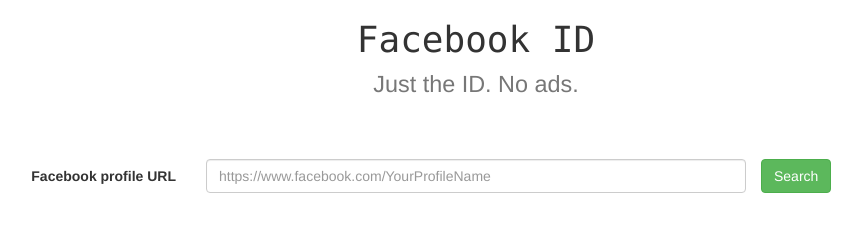
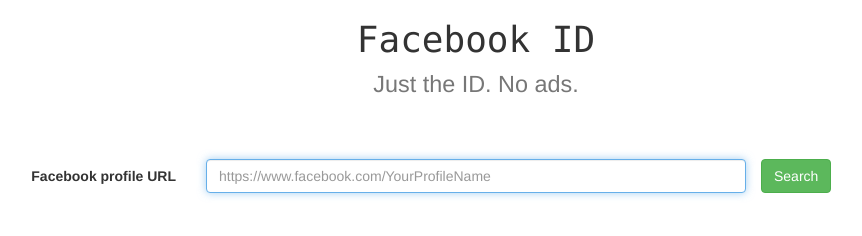
Before and after one commit to Varal7/fb-id, a website: page frontend/index.html in a window 1280 px wide. Shown: the whole page, without its empty margins (164-1026 px from the left). Drawn offline with nearby package versions, Linux system fonts and the light colour scheme.

Commit message:
Add autofocus

```diff
--- a/frontend/index.html
+++ b/frontend/index.html
@@ -19,7 +19,7 @@
                 <div class="form-group">
                         <label class="col-xs-3 control-label">Facebook profile URL</label>
                         <div class="col-xs-6">
-                            <input type="url" class="form-control" id="search-input" name="profile_url"
+                            <input type="url" class="form-control" id="search-input" name="profile_url" autofocus="autofocus"
                                 placeholder="https://www.facebook.com/YourProfileName"
                                 data-fv-uri-message="The website address is not valid" />
                         </div>
```
